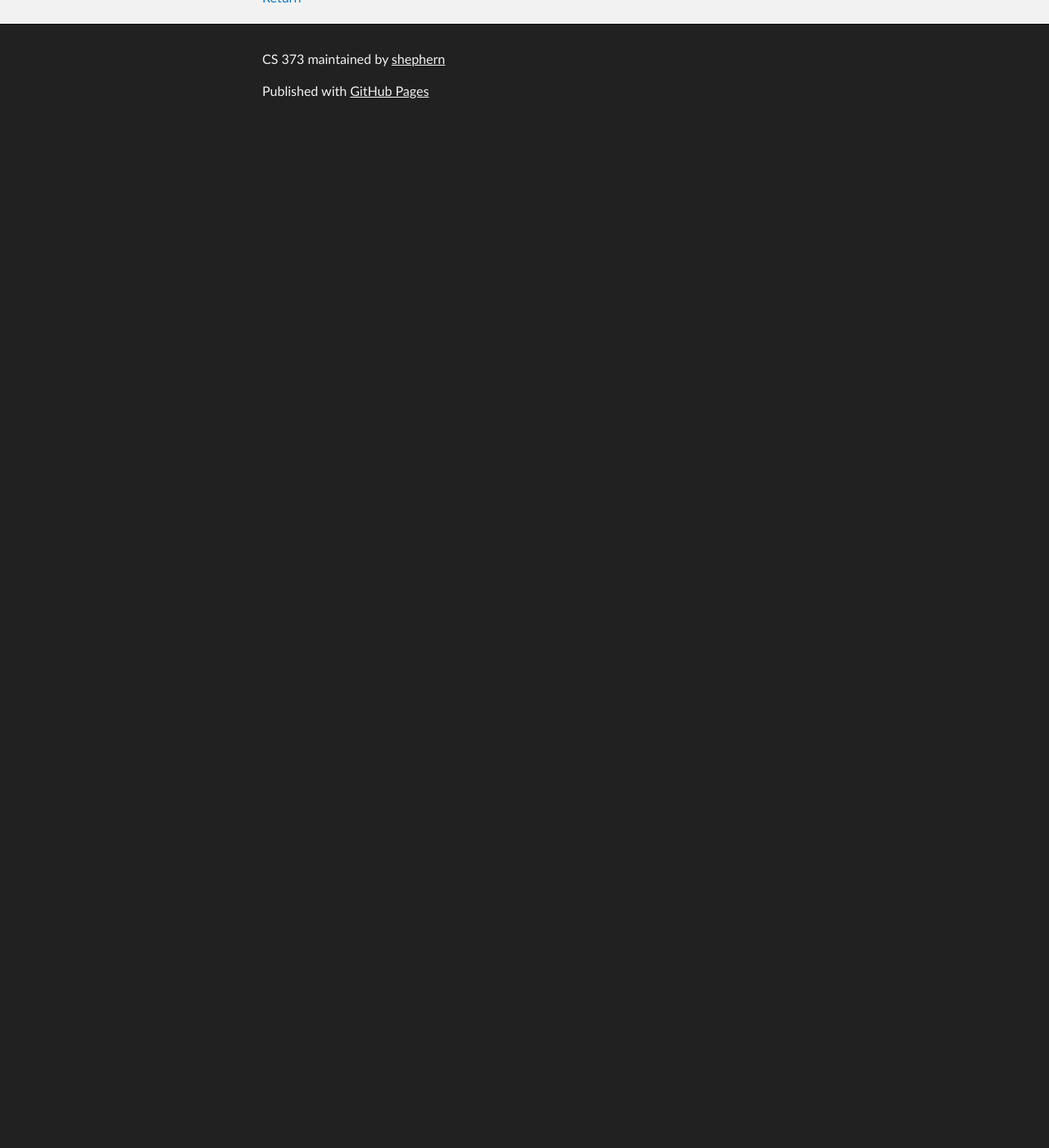
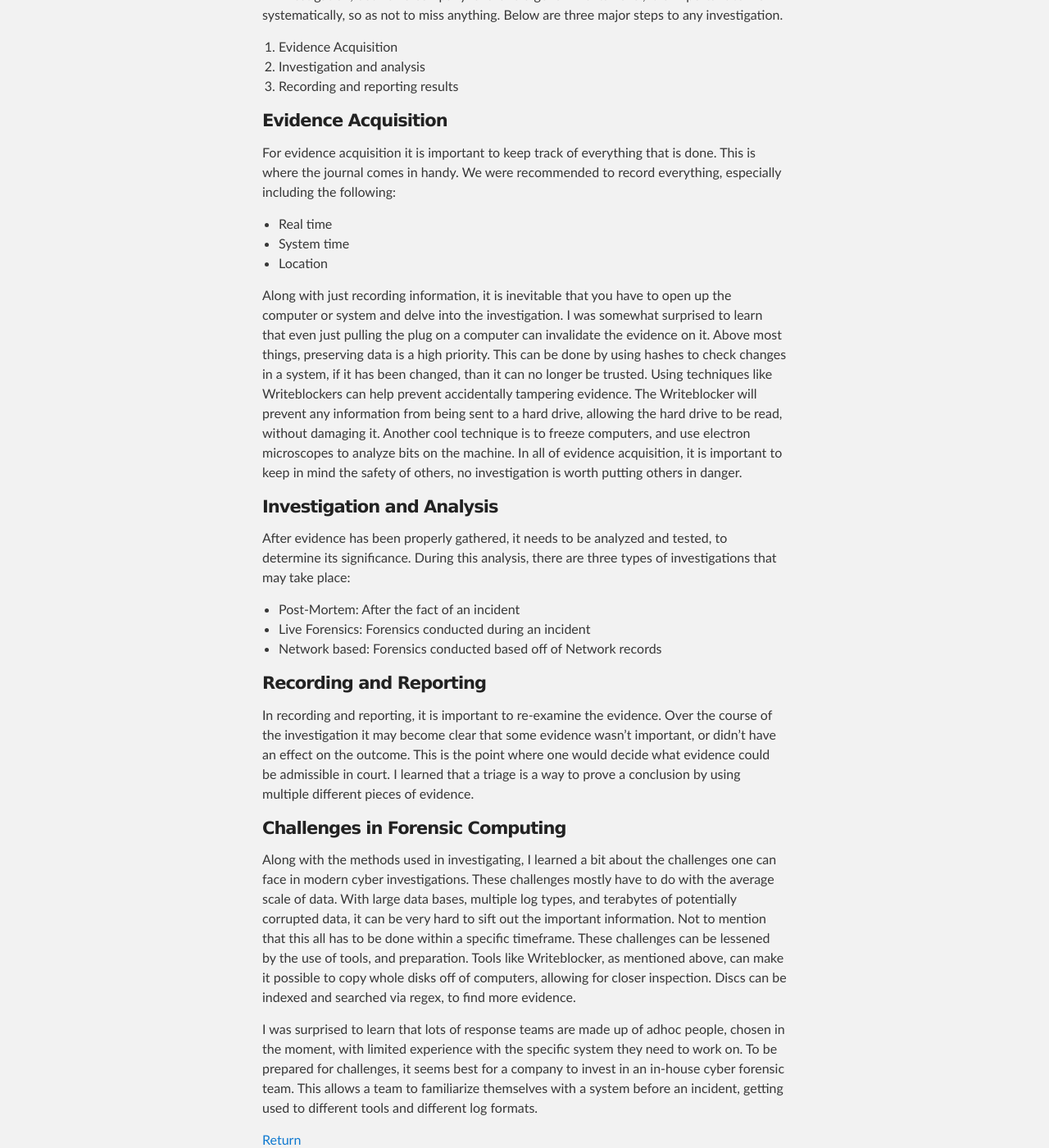
Before and after one commit to shephern/CS373, a Jekyll site: the page built from docs/advanced-forensics.md, in a window 1280 px wide and 1400 px high, scrolled down 1281 px. Shown: the whole window at 82% size. Built offline with Jekyll 4.4.1, drawn with Linux system fonts in a browser that asks for light colours; before the commit the page ends 1439 px from its top, so only the background shows below that; some of the changed text lies outside the part shown.

Commit message:
Partially done with week2 blog

```diff
--- a/docs/advanced-forensics.md
+++ b/docs/advanced-forensics.md
@@ -15,13 +15,14 @@ permalink: /blog/advanced-forensics.html
 
 ### Lecture
 
-Replicate and understand
-Analyzing memory
-  - No tools
-  - Didn't see the value
-  - now one of the core steps
+This week I learned about incident response and how to do a proper investigation.
+One of the main focuses of forensic computing involves replicating and understanding an attack.
+This is kind of what we went over last week, with the malware analysis in a virtual machine.
+Modern analysis relies heavily on memory of a system.
+This helps make a timeline of an attack, and is also crucial to fixing any damage done by the attack.
+As part of our foray into forensics we learned reasons that a investigation might require cyber intelligence.
 
-Reasons for forensics
+Common reasons for forensics:
  - Fraud
  - Intellectual Property Theft
  - Hacker intrusion, or data breach
@@ -29,20 +30,64 @@ Reasons for forensics
  - Child Exploitation
  - Criminal investigation
 
-It isn't up to you to judge guilt
-  -- Just proving what happened on the system
-  -- Replicating
+Some companies have started funding their own in-house cyber security team, which not only provides incident response, but can also train and improve the security of the system.
 
+Often as a cyber forensic specialist you can be hired to assist in an investigation.
+These investigations require that the specialist keep track of all of the events, and it is recommended to keep a journal.
+Our instructor mentioned that pen and paper is the most reliable for various reasons.
+While using a journal can help you solidify evidence in your brain, it can also be an important tool to keep an official document of the investigation.
+This prevents tampering, and can provide additional evidence when presenting a case.
+While investigating, I learned it is important not to be the judge, and just work at collecting lots of evidence.
+If the investigator has already judged a suspect as guilty, than further investigation is unnecessarily biased.
 
-Three major steps
+In investigation, both on a company level and a governmental level, it is important to work systematically, so as not to miss anything.
+Below are three major steps to any investigation.
+
 1. Evidence Acquisition
 2. Investigation and analysis
 3. Recording and reporting results
 
-Pulling plug and taking computer
-Keep an eye out for team members
+#### Evidence Acquisition
 
-Types:
-  - Post-Mortem
-  - Live Forensics
-  - Network based
+For evidence acquisition it is important to keep track of everything that is done.
+This is where the journal comes in handy.
+We were recommended to record everything, especially including the following:
+ - Real time
+ - System time
+ - Location
+
+Along with just recording information, it is inevitable that you have to open up the computer or system and delve into the investigation.
+I was somewhat surprised to learn that even just pulling the plug on a computer can invalidate the evidence on it.
+Above most things, preserving data is a high priority.
+This can be done by using hashes to check changes in a system, if it has been changed, than it can no longer be trusted.
+Using techniques like Writeblockers can help prevent accidentally tampering evidence.
+The Writeblocker will prevent any information from being sent to a hard drive, allowing the hard drive to be read, without damaging it.
+Another cool technique is to freeze computers, and use electron microscopes to analyze bits on the machine.
+In all of evidence acquisition, it is important to keep in mind the safety of others, no investigation is worth putting others in danger.
+
+#### Investigation and Analysis
+After evidence has been properly gathered, it needs to be analyzed and tested, to determine its significance.
+During this analysis, there are three types of investigations that may take place:
+
+  - Post-Mortem: After the fact of an incident
+  - Live Forensics: Forensics conducted during an incident
+  - Network based: Forensics conducted based off of Network records
+
+#### Recording and Reporting
+In recording and reporting, it is important to re-examine the evidence.
+Over the course of the investigation it may become clear that some evidence wasn't important, or didn't have an effect on the outcome.
+This is the point where one would decide what evidence could be admissible in court.
+I learned that a triage is a way to prove a conclusion by using multiple different pieces of evidence.
+
+#### Challenges in Forensic Computing
+Along with the methods used in investigating, I learned a bit about the challenges one can face in modern cyber investigations.
+These challenges mostly have to do with the average scale of data.
+With large data bases, multiple log types, and terabytes of potentially corrupted data, it can be very hard to sift out the important information.
+Not to mention that this all has to be done within a specific timeframe.
+These challenges can be lessened by the use of tools, and preparation.
+Tools like Writeblocker, as mentioned above, can make it possible to copy whole disks off of computers, allowing for closer inspection.
+Discs can be indexed and searched via regex, to find more evidence.
+
+I was surprised to learn that lots of response teams are made up of adhoc people, chosen in the moment, with limited experience with the specific system they need to work on.
+To be prepared for challenges, it seems best for a company to invest in an in-house cyber forensic team.
+This allows a team to familiarize themselves with a system before an incident, getting used to different tools and different log formats.
```
